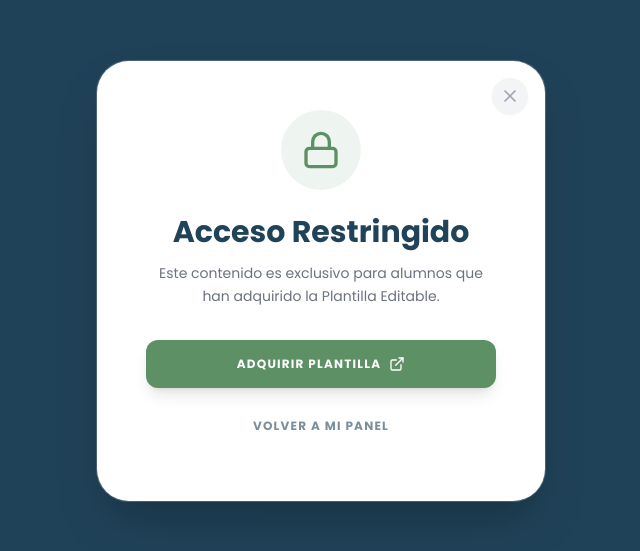
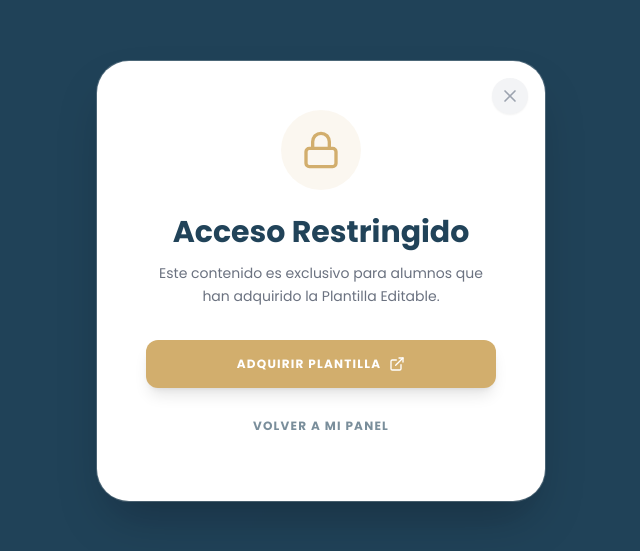
Before and after one commit to tuespaciotureflejo-lang/T1-PLANTILLA, a plain HTML site: page index.html in a window 1280 px wide. Shown: the part 119-670 px from the top of the page, without its empty margins (319-959 px from the left). Drawn offline with nearby package versions, Linux system fonts and the light colour scheme.

Commit message:
Update Plantilla modal colors to Gold

```diff
--- a/index.html
+++ b/index.html
@@ -74,11 +74,11 @@
         <div
             class="bg-white rounded-[2rem] shadow-2xl p-8 md:p-12 max-w-md w-full text-center relative border border-white/10 ring-1 ring-white/20 animate-in zoom-in duration-300">
             <button onclick="closeWindow()"
-                class="absolute top-4 right-4 bg-gray-100 hover:bg-[#5d9064] text-gray-400 hover:text-white rounded-full p-2 transition-all shadow-sm z-50">
+                class="absolute top-4 right-4 bg-gray-100 hover:bg-[#d2ae6d] text-gray-400 hover:text-white rounded-full p-2 transition-all shadow-sm z-50">
                 <i data-lucide="x" class="w-5 h-5"></i>
             </button>
-            <div class="w-20 h-20 bg-[#5d9064]/10 rounded-full flex items-center justify-center mx-auto mb-6">
-                <i data-lucide="lock" class="w-10 h-10 text-[#5d9064]"></i>
+            <div class="w-20 h-20 bg-[#d2ae6d]/10 rounded-full flex items-center justify-center mx-auto mb-6">
+                <i data-lucide="lock" class="w-10 h-10 text-[#d2ae6d]"></i>
             </div>
             <h2 class="text-2xl md:text-3xl font-bold text-[#214359] mb-3 font-['Poppins']">Acceso Restringido</h2>
             <p class="text-gray-500 mb-8 text-sm leading-relaxed">Este contenido es exclusivo para alumnos que han
@@ -86,7 +86,7 @@
                 Plantilla Editable.</p>
             <div class="flex flex-col gap-3">
                 <a href="https://go.hotmart.com/P103921439O?dp=1" target="_blank"
-                    class="inline-flex items-center justify-center gap-2 bg-[#5d9064] hover:bg-[#4a7250] text-white px-8 py-4 rounded-xl font-bold uppercase tracking-widest text-xs transition-all shadow-lg hover:shadow-xl hover:-translate-y-1">
+                    class="inline-flex items-center justify-center gap-2 bg-[#d2ae6d] hover:bg-[#b59253] text-white px-8 py-4 rounded-xl font-bold uppercase tracking-widest text-xs transition-all shadow-lg hover:shadow-xl hover:-translate-y-1">
                     Adquirir Plantilla <i data-lucide="external-link" class="w-4 h-4"></i>
                 </a>
                 <button onclick="closeWindow()"
```
